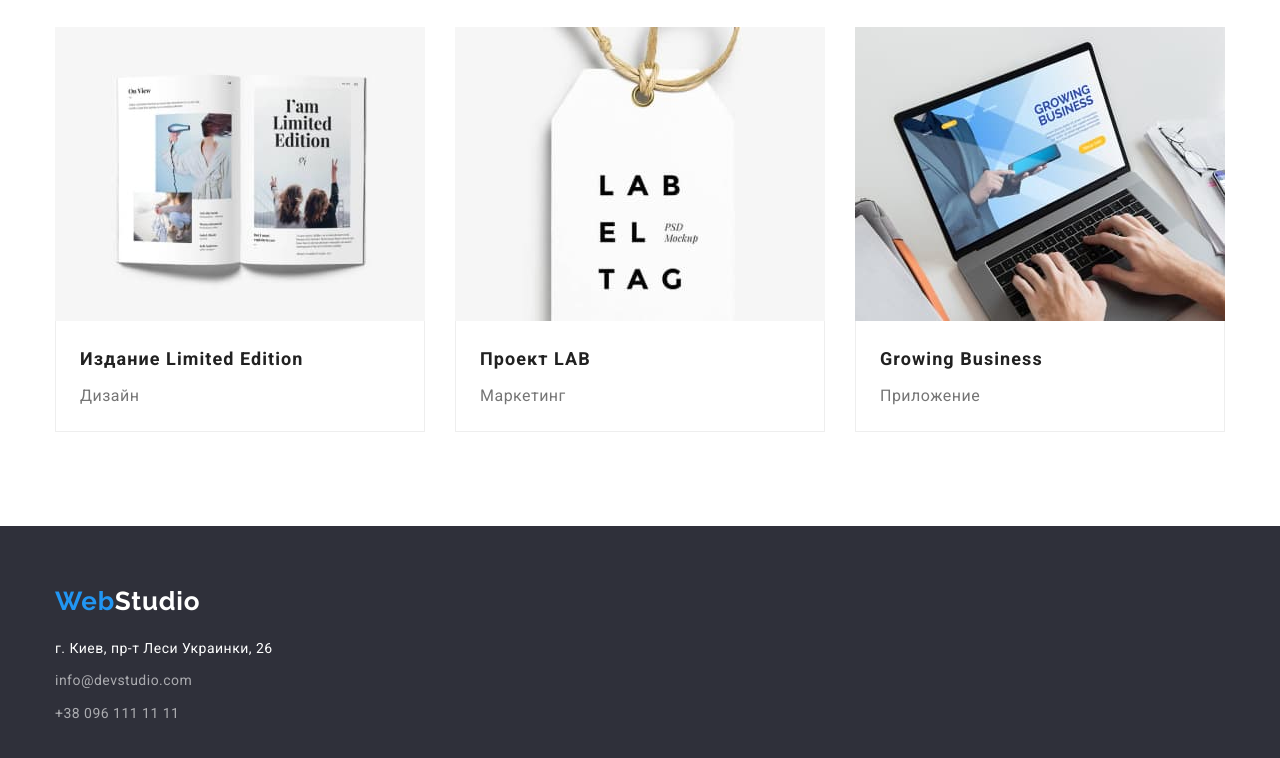
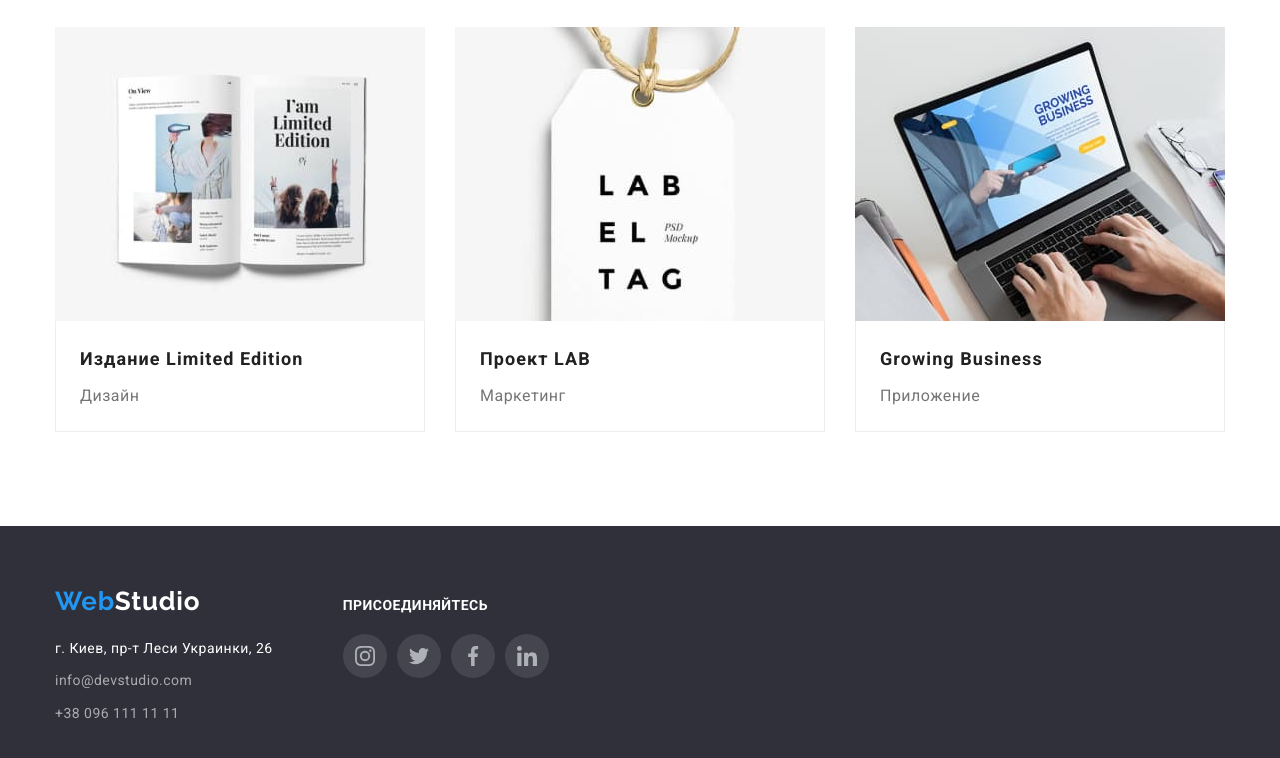
Before and after one commit to Lisnyi/goit-markup-hw-04, a plain HTML site: page portfolio.html in a window 1280 px wide. Shown: the part 1105-1863 px from the top of the page. Drawn offline with nearby package versions, Linux system fonts and the light colour scheme.

Commit message:
Version 1.1
1. Rename class "social-list" to "team-socail"
2. Add aria-label
3. Rework footer and add social links

```diff
--- a/css/styles.css
+++ b/css/styles.css
@@ -7,6 +7,8 @@
   --black-color: #000000;
   --secondary-backgraund-color: #f5f4fa;
   --hero-backgraund-color: #2f303a;
+  --clients-logo-color: #afb1b8;
+  --footer-social-color: rgba(255, 255, 255, 0.1);
 }
 
 body {
@@ -205,7 +207,6 @@ body {
 .features-icon {
   width: 70px;
   height: 70px;
-  margin: auto auto;
 }
 .features-title {
   margin-top: 0;
@@ -281,7 +282,7 @@ body {
   line-height: 1.19;
   text-align: center;
 }
-.social-list {
+.team-social {
   display: flex;
   justify-content: space-between;
   flex-basis: calc((100% - 30px) / 4);
@@ -292,7 +293,7 @@ body {
   height: 44px;
   padding: 12px;
   border-radius: 50%;
-  color: #afb1b8;
+  color: var(--clients-logo-color);
 }
 .social-icon {
   fill: currentColor;
@@ -311,10 +312,10 @@ body {
 .clients-box {
   width: 170px;
   height: 92px;
-  border: 1px solid #afb1b8;
+  border: 1px solid var(--clients-logo-color);
   border-radius: 4px;
   padding: 16px 32px;
-  color: #afb1b8;
+  color: var(--clients-logo-color);
 }
 .clients-link:hover .clients-box,
 .clients-link:focus .clients-box {
@@ -415,6 +416,9 @@ body {
 
   background-color: var(--hero-backgraund-color);
 }
+.footer > .conteiner {
+  display: flex;
+}
 .address {
   margin-top: 0;
   margin-bottom: 0;
@@ -441,3 +445,33 @@ body {
   font-size: 14px;
   line-height: 1.71;
 }
+.footer-social {
+  margin-left: 70px;
+  margin-top: 12px;
+  padding: 0;
+}
+.footer-title {
+  margin-top: 0;
+  margin-bottom: 20px;
+  text-align: left;
+  font-size: 14px;
+  line-height: 1.14;
+  text-transform: uppercase;
+  color: var(--white-color);
+}
+.social-list {
+  display: flex;
+}
+.social-item {
+  margin-left: 10px;
+}
+.social-item:first-child {
+  margin-left: 0px;
+}
+.social-list .social-links {
+  background-color: var(--footer-social-color);
+}
+.social-list .social-links:hover,
+.social-list .social-links:focus {
+  background-color: var(--accent-text-color);
+}
--- a/portfolio.html
+++ b/portfolio.html
@@ -122,6 +122,7 @@
     </main>
     <footer class="footer">
         <div class="conteiner">
+            <div>
                 <a href="./index.html" class="logo no-margin no-padding link">Web<span
                         class="logo-half-footer">Studio</span></a>
                 <address class="contacts">
@@ -136,6 +137,40 @@
                     </ul>
                 </address>
             </div>
+            <div class="footer-social">
+                <h3 class="footer-title">присоединяйтесь</h3>
+                <ul class="list social-list">
+                    <li class="social-item">
+                        <a href="" class="link social-links" aria-label="Instagram">
+                            <svg class="social-icon">
+                                <use href="./images/icons.svg#instagram"></use>
+                            </svg>
+                        </a>
+                    </li>
+                    <li class="social-item">
+                        <a href="" class="link social-links" aria-label="Twitter">
+                            <svg class="social-icon">
+                                <use href="./images/icons.svg#twitter"></use>
+                            </svg>
+                        </a>
+                    </li>
+                    <li class="social-item">
+                        <a href="" class="link social-links" aria-label="Facebook">
+                            <svg class="social-icon">
+                                <use href="./images/icons.svg#facebook"></use>
+                            </svg>
+                        </a>
+                    </li>
+                    <li class="social-item">
+                        <a href="" class="link social-links" aria-label="Linkedin">
+                            <svg class="social-icon">
+                                <use href="./images/icons.svg#linkedin"></use>
+                            </svg>
+                        </a>
+                    </li>
+                </ul>
+            </div>
+        </div>
     </footer>
 </body>
 </html>
```
Also changed, not shown: index.html (+61 -26 lines). Lines whose indentation alone changed are shown as unchanged.
